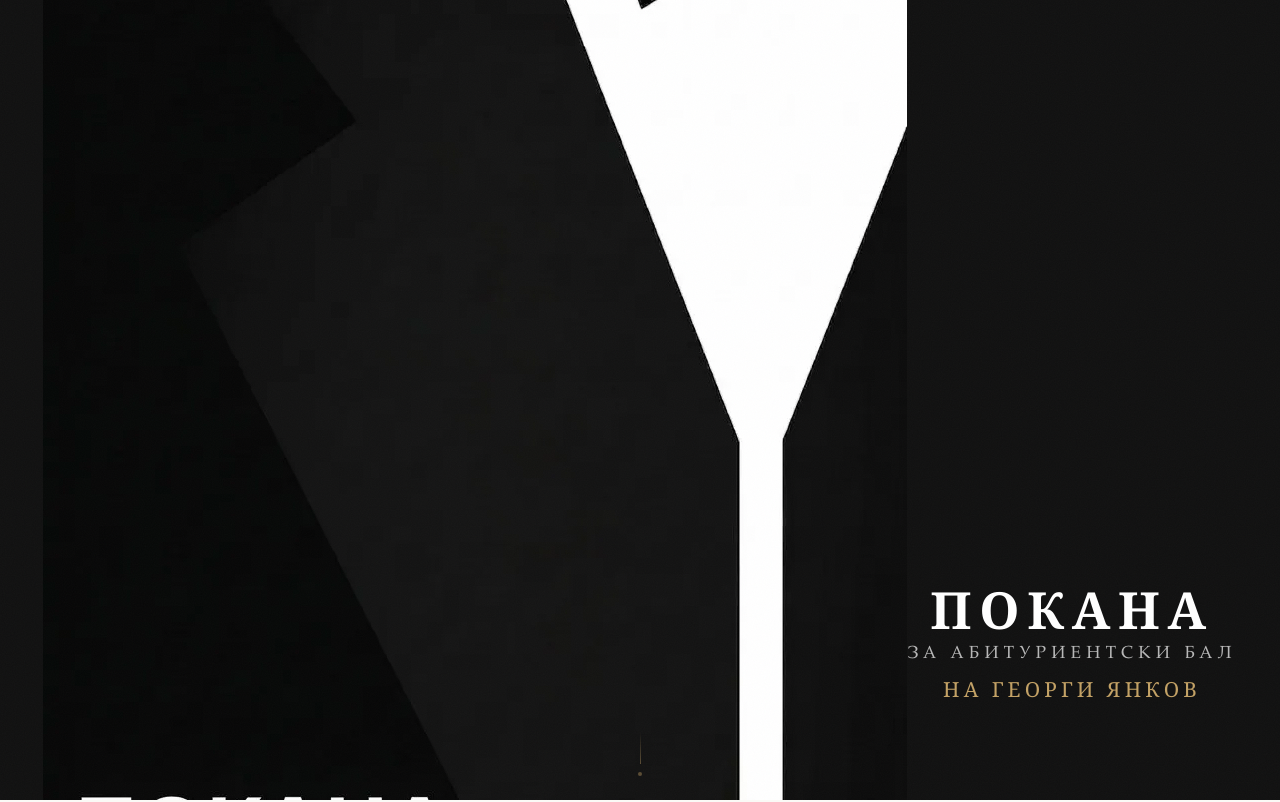
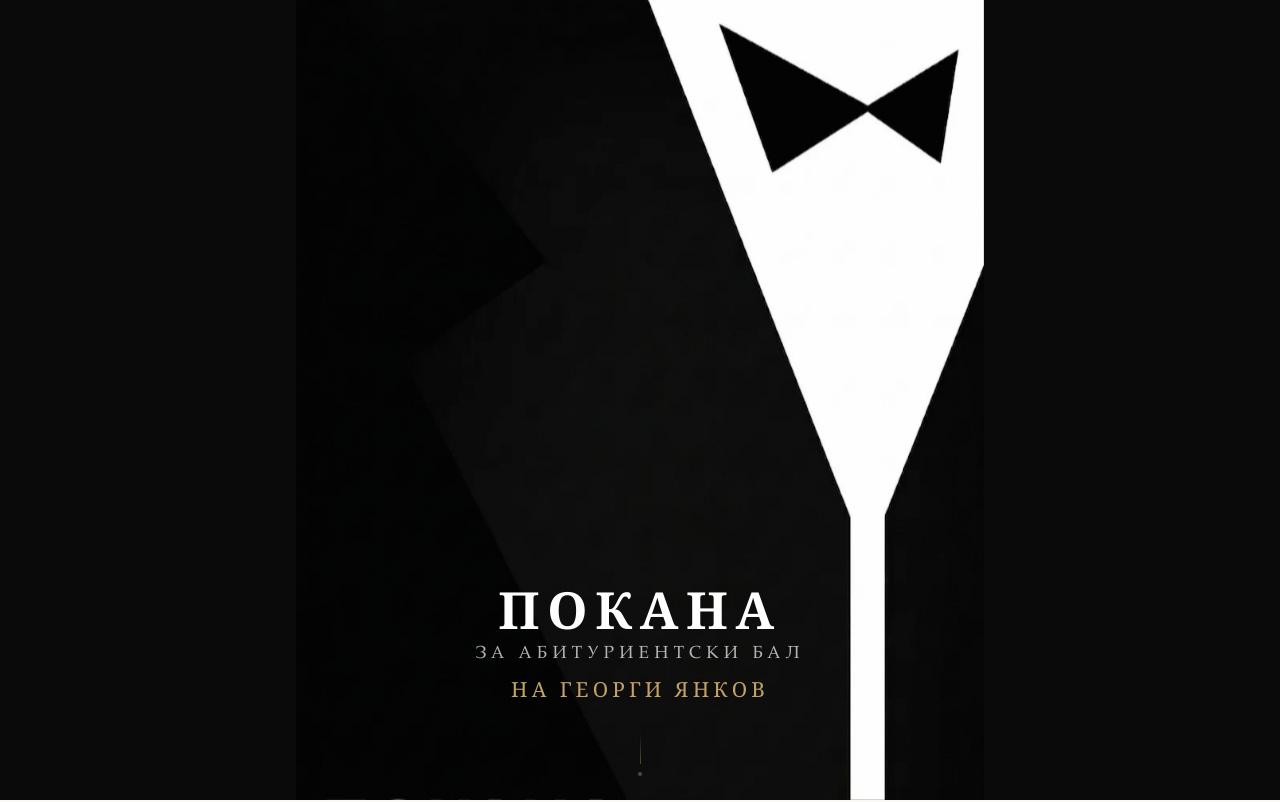
Before and after one commit to astoilkov/georgi-yankov-website, a Next.js app: page / in a window 1280 px wide. Shown: the top 802 px of the page. Built offline with nearby package versions, Linux system fonts and the light colour scheme; a web font is replaced by a local one.

Commit message:
Replace CSS-constructed tuxedo with image-based hero section
Simplifies the hero section by replacing complex CSS animations and geometric shapes with a clean, image-based approach. Also darkens the ink color slightly and updates the decorative ornament to use an image instead of CSS-drawn elements.

```diff
--- a/src/app/globals.css
+++ b/src/app/globals.css
@@ -2,7 +2,7 @@
 @import "tailwindcss";
 
 :root {
-  --color-ink: #111111;
+  --color-ink: #080808;
   --color-cream: #faf9f6;
   --color-warm-gray: #8a8580;
   --color-gold: #c4a265;
@@ -47,250 +47,29 @@ body {
   scroll-snap-align: start;
 }
 
-/* Tuxedo constructed with CSS */
-.tuxedo {
+/* Hero tuxedo image */
+.hero-image {
   position: absolute;
-  inset: 0;
-  display: flex;
-  justify-content: center;
+  bottom: 0;
+  left: 50%;
+  transform: translateX(-50%);
+  width: auto;
+  height: 100%;
+  max-width: none;
+  object-fit: contain;
+  z-index: 1;
+  animation: heroImageReveal 1.2s ease-out 0.3s both;
 }
 
-.tuxedo-body {
-  position: relative;
-  width: 100%;
-  max-width: 600px;
-  height: 100%;
-}
-
-/* Shirt (white V behind the jacket) */
-.shirt {
-  position: absolute;
-  top: 18%;
-  left: 50%;
-  transform: translateX(-50%);
-  width: 0;
-  height: 0;
-  border-left: 120px solid transparent;
-  border-right: 120px solid transparent;
-  border-bottom: 600px solid #f5f5f0;
-  z-index: 1;
-  animation: shirtReveal 1.2s ease-out 0.3s both;
-}
-
-@keyframes shirtReveal {
+@keyframes heroImageReveal {
   from {
     opacity: 0;
-    border-bottom-width: 0;
+    transform: translateX(-50%) scale(1.05);
   }
   to {
     opacity: 1;
-    border-bottom-width: 600px;
+    transform: translateX(-50%) scale(1);
   }
-}
-
-/* Left lapel */
-.lapel-left {
-  position: absolute;
-  top: 16%;
-  right: 50%;
-  width: 50%;
-  height: 84%;
-  background: #1a1a1a;
-  clip-path: polygon(100% 0, 100% 5%, 55% 100%, 0 100%, 0 0);
-  z-index: 2;
-  animation: lapelLeftSlide 1s ease-out 0.5s both;
-}
-
-@keyframes lapelLeftSlide {
-  from {
-    transform: translateX(-30px);
-    opacity: 0;
-  }
-  to {
-    transform: translateX(0);
-    opacity: 1;
-  }
-}
-
-/* Right lapel */
-.lapel-right {
-  position: absolute;
-  top: 16%;
-  left: 50%;
-  width: 50%;
-  height: 84%;
-  background: #1a1a1a;
-  clip-path: polygon(0 0, 0 5%, 45% 100%, 100% 100%, 100% 0);
-  z-index: 2;
-  animation: lapelRightSlide 1s ease-out 0.5s both;
-}
-
-@keyframes lapelRightSlide {
-  from {
-    transform: translateX(30px);
-    opacity: 0;
-  }
-  to {
-    transform: translateX(0);
-    opacity: 1;
-  }
-}
-
-/* Lapel fold lines (satin edge) */
-.lapel-left::after {
-  content: "";
-  position: absolute;
-  top: 0;
-  right: 0;
-  width: 3px;
-  height: 100%;
-  background: linear-gradient(
-    to bottom,
-    transparent,
-    rgba(255, 255, 255, 0.06) 10%,
-    rgba(255, 255, 255, 0.1) 50%,
-    rgba(255, 255, 255, 0.03)
-  );
-  transform-origin: top right;
-  transform: rotate(-7deg);
-}
-
-.lapel-right::after {
-  content: "";
-  position: absolute;
-  top: 0;
-  left: 0;
-  width: 3px;
-  height: 100%;
-  background: linear-gradient(
-    to bottom,
-    transparent,
-    rgba(255, 255, 255, 0.06) 10%,
-    rgba(255, 255, 255, 0.1) 50%,
-    rgba(255, 255, 255, 0.03)
-  );
-  transform-origin: top left;
-  transform: rotate(7deg);
-}
-
-/* Bow tie */
-.bowtie {
-  position: absolute;
-  top: 18%;
-  left: 50%;
-  transform: translateX(-50%);
-  z-index: 3;
-  animation: bowtieAppear 0.6s ease-out 1s both;
-}
-
-@keyframes bowtieAppear {
-  from {
-    transform: translateX(-50%) scale(0) rotate(-180deg);
-    opacity: 0;
-  }
-  to {
-    transform: translateX(-50%) scale(1) rotate(0deg);
-    opacity: 1;
-  }
-}
-
-.bowtie-left {
-  position: absolute;
-  right: 6px;
-  top: 50%;
-  transform: translateY(-50%);
-  width: 0;
-  height: 0;
-  border-top: 14px solid transparent;
-  border-bottom: 14px solid transparent;
-  border-right: 26px solid #1a1a1a;
-}
-
-.bowtie-right {
-  position: absolute;
-  left: 6px;
-  top: 50%;
-  transform: translateY(-50%);
-  width: 0;
-  height: 0;
-  border-top: 14px solid transparent;
-  border-bottom: 14px solid transparent;
-  border-left: 26px solid #1a1a1a;
-}
-
-.bowtie-knot {
-  position: absolute;
-  left: 50%;
-  top: 50%;
-  transform: translate(-50%, -50%);
-  width: 12px;
-  height: 10px;
-  background: #222;
-  border-radius: 2px;
-  z-index: 1;
-}
-
-/* Shirt buttons */
-.shirt-buttons {
-  position: absolute;
-  top: 24%;
-  left: 50%;
-  transform: translateX(-50%);
-  z-index: 2;
-  display: flex;
-  flex-direction: column;
-  gap: 42px;
-  animation: buttonsAppear 0.8s ease-out 1.2s both;
-}
-
-@keyframes buttonsAppear {
-  from {
-    opacity: 0;
-  }
-  to {
-    opacity: 1;
-  }
-}
-
-.shirt-button {
-  width: 6px;
-  height: 6px;
-  border-radius: 50%;
-  background: #e8e5df;
-  border: 1px solid #d5d0c8;
-}
-
-/* Pocket square */
-.pocket-square {
-  position: absolute;
-  top: 36%;
-  left: calc(50% + 58px);
-  width: 24px;
-  height: 18px;
-  z-index: 3;
-  animation: pocketAppear 0.5s ease-out 1.4s both;
-}
-
-@keyframes pocketAppear {
-  from {
-    opacity: 0;
-    transform: translateY(10px);
-  }
-  to {
-    opacity: 1;
-    transform: translateY(0);
-  }
-}
-
-.pocket-square::before {
-  content: "";
-  position: absolute;
-  bottom: 0;
-  left: 0;
-  width: 100%;
-  height: 100%;
-  background: white;
-  clip-path: polygon(15% 40%, 40% 0%, 60% 30%, 85% 0%, 85% 100%, 15% 100%);
 }
 
 /* Hero text overlay */
@@ -411,27 +190,12 @@ body {
   padding: 0 16px;
 }
 
-/* Decorative line */
-.ornament {
-  display: flex;
-  align-items: center;
-  justify-content: center;
-  gap: 16px;
-  margin-bottom: 48px;
-  animation: ornamentFade 1s ease-out both;
-}
-
-.ornament-line {
-  width: 60px;
-  height: 1px;
-  background: var(--color-gold);
-}
-
-.ornament-diamond {
-  width: 8px;
-  height: 8px;
-  background: var(--color-gold);
-  transform: rotate(45deg);
+/* Details bowtie image */
+.details-bowtie {
+  width: 180px;
+  height: auto;
+  margin: 0 auto 48px;
+  object-fit: contain;
 }
 
 .details-title {
@@ -579,25 +343,8 @@ body {
 
 /* Mobile adjustments */
 @media (max-width: 480px) {
-  .shirt {
-    border-left-width: 80px;
-    border-right-width: 80px;
-    border-bottom-width: 500px;
-  }
-
-  @keyframes shirtReveal {
-    from {
-      opacity: 0;
-      border-bottom-width: 0;
-    }
-    to {
-      opacity: 1;
-      border-bottom-width: 500px;
-    }
-  }
-
-  .pocket-square {
-    left: calc(50% + 40px);
+  .hero-image {
+    height: 100%;
   }
 
   .hero-text {
@@ -607,4 +354,8 @@ body {
   .details-section {
     padding: 60px 20px;
   }
+
+  .details-bowtie {
+    width: 140px;
+  }
 }
--- a/src/app/page.tsx
+++ b/src/app/page.tsx
@@ -36,7 +36,7 @@ export default function Home() {
           src="/tuxedo-hero.png"
           alt=""
           width={864}
-          height={1010}
+          height={1004}
           className="hero-image"
           priority
         />
```
Also changed, not shown: public/tuxedo-hero.png.
